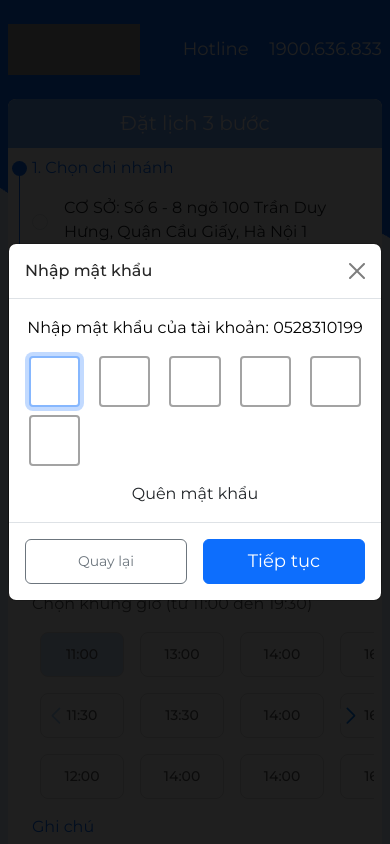
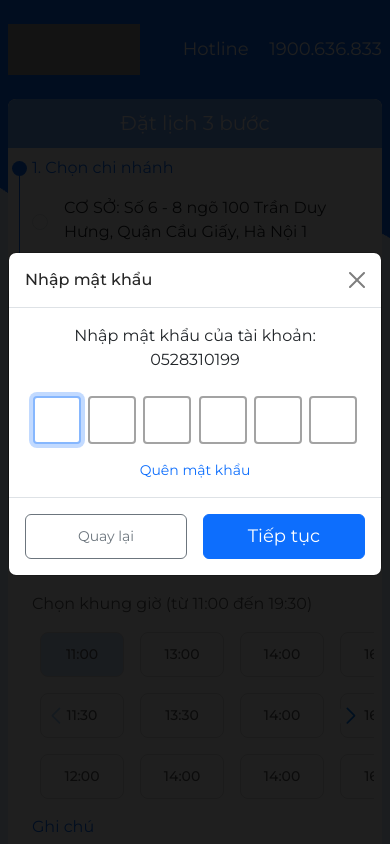
Before and after one commit to HoaCong/BookingSpa, a React (Create React App) app: page / in a window 390 px wide. Shown: the top 844 px of the page. Built offline with nearby package versions, Linux system fonts and the light colour scheme; grey boxes are pictures that could not be loaded.

Commit message:
update layout modal

```diff
--- a/src/components/ModalLogin.jsx
+++ b/src/components/ModalLogin.jsx
@@ -20,16 +20,16 @@ export default function ModalLogin() {
         dialogClassName="width-450"
       >
         <Modal.Header closeButton>
-          <Modal.Title>Đăng nhập</Modal.Title>
+          <Modal.Title className="title-modal">Đăng nhập</Modal.Title>
         </Modal.Header>
         <Modal.Body className="text-center">
-          <div style={{ fontSize: 18 }}>Số điện thoại của bạn là gì ạ?</div>
+          <div class="text-18">Số điện thoại của bạn là gì ạ?</div>
           <Form.Control
             type="text"
             id="phone"
             aria-describedby="phoneHelpBlock"
             placeholder="Nhập số điện thoại của bạn"
-            className="mt-3"
+            className="mt-3 py-2"
           />
         </Modal.Body>
         <Modal.Footer>
--- a/src/components/ModalOTP.jsx
+++ b/src/components/ModalOTP.jsx
@@ -1,5 +1,5 @@
-import React, { useEffect, useRef, useState } from "react";
-import { Button, Col, Form, Modal, Row } from "react-bootstrap";
+import { useEffect, useRef, useState } from "react";
+import { Button, Form, Modal } from "react-bootstrap";
 export default function ModalOTP() {
   const [show, setShow] = useState(true);
   const handleClose = () => setShow(false);
@@ -65,14 +65,14 @@ export default function ModalOTP() {
           <Modal.Title className="title-modal">Nhập mã OTP</Modal.Title>
         </Modal.Header>
         <Modal.Body className="text-center">
-          <div className="text-center content-modal">
-            Nhập mã OTP (6 số) đã gửi về số điện thoại <div>0528310199</div>
+          <div className="text-center px-4">
+            Nhập mã OTP (6 số) đã gửi về số điện thoại <span>0528310199</span>
           </div>
           <Form className="my-3">
-            <Row className="justify-content-center gap-3">
+            <div className="d-flex justify-content-center gap-3">
               {otp.map((data, index) => (
-                <Col key={index} xs="auto px-0">
                 <Form.Control
+                  key={index}
                   ref={(el) => (inputRefs.current[index] = el)}
                   type="text"
                   className="otp-input"
@@ -83,9 +83,8 @@ export default function ModalOTP() {
                   onKeyDown={(e) => handleKeyDown(e, index)}
                   onPaste={handlePaste}
                 />
-                </Col>
               ))}
-            </Row>
+            </div>
           </Form>
           <div className="text-center text-primary" style={{ fontSize: 12 }}>
             00:04:00
--- a/src/components/ModalPassword.jsx
+++ b/src/components/ModalPassword.jsx
@@ -1,12 +1,12 @@
-import React, { useEffect, useRef, useState } from "react";
-import { Button, Col, Form, Modal, Row } from "react-bootstrap";
+import { useEffect, useRef, useState } from "react";
+import { Button, Form, Modal } from "react-bootstrap";
 export default function ModalPassword() {
   const [show, setShow] = useState(true);
   const handleClose = () => setShow(false);
   const handleShow = () => setShow(true);
 
   const inputRefs = useRef([]);
-  const [otp, setOtp] = useState(new Array(6).fill(""));
+  const [password, setPassword] = useState(new Array(6).fill(""));
 
   useEffect(() => {
     handleShow();
@@ -16,31 +16,31 @@ export default function ModalPassword() {
   // const handleChange = (element, index) => {
   //   // Only allow a single digit (0-9) or an empty string
   //   if (/^[0-9]$/.test(element.value) || element.value === "") {
-  //     let newOtp = [...otp];
-  //     newOtp[index] = element.value;
-  //     setOtp(newOtp);
+  //     let newPassword = [...password];
+  //     newPassword[index] = element.value;
+  //     setPassword(newPassword);
 
   //     // Move to next input if input is a number and it's not the last input
   //     if (element.value !== "" && index < 5) {
-  //       document.getElementById(`otpInput-${index + 1}`).focus();
+  //       document.getElementById(`passwordInput-${index + 1}`).focus();
   //     }
   //   }
   // };
   const handleKeyDown = (event, index) => {
     if (/^[0-9]$/.test(event.key)) {
-      let newOtp = [...otp];
-      newOtp[index] = event.key;
-      setOtp(newOtp);
+      let newPassword = [...password];
+      newPassword[index] = event.key;
+      setPassword(newPassword);
       if (index < 5) {
-        document.getElementById(`otpInput-${index + 1}`).focus();
+        document.getElementById(`passwordInput-${index + 1}`).focus();
       }
     }
   };
 
   const parseAndFillOTP = (value) => {
     if (value.length === 6 && /^[0-9]+$/.test(value)) {
-      let newOtp = value.split("");
-      setOtp(newOtp);
+      let newPassword = value.split("");
+      setPassword(newPassword);
     } else {
       // đưa cái alert lên
       alert("Vui lòng nhập một chuỗi gồm 6 chữ số.");
@@ -65,45 +65,42 @@ export default function ModalPassword() {
           <Modal.Title className="title-modal">Nhập mật khẩu</Modal.Title>
         </Modal.Header>
         <Modal.Body className="text-center">
-          <div className="text-center content-modal">
+          <div className="text-center content-modal px-4">
             Nhập mật khẩu của tài khoản: <span>0528310199</span>
           </div>
-          <Form className="my-3 px-3">
-            <Row className="justify-content-between gap-2">
-              {otp.map((data, index) => (
-                <Col key={index} xs="auto px-0">
+          <Form className="my-3 px-2 px-md-3 mt-4">
+            <div className="d-flex justify-content-between">
+              {password.map((data, index) => (
                 <Form.Control
+                  key={index}
                   ref={(el) => (inputRefs.current[index] = el)}
                   type="text"
-                    className="otp-input password-input"
+                  className="password-input"
                   maxLength="1"
-                    id={`otpInput-${index}`}
+                  id={`passwordInput-${index}`}
                   defaultValue={data}
                   // onChange={(e) => handleChange(e.target, index)}
                   onKeyDown={(e) => handleKeyDown(e, index)}
                   onPaste={handlePaste}
                 />
-                </Col>
               ))}
-            </Row>
+            </div>
           </Form>
-          <div className="text-center">Quên mật khẩu</div>
+          <div className="text-center text-14 text-primary">Quên mật khẩu</div>
         </Modal.Body>
         <Modal.Footer>
           <div className="d-flex w-100 gap-3">
             <Button
               variant="outline-secondary"
               onClick={handleClose}
-              className="w-50 py-2"
-              style={{ fontSize: 14 }}
+              className="w-50 py-2 text-14"
             >
               Quay lại
             </Button>
             <Button
               variant="primary"
               onClick={handleClose}
-              className="w-50 py-2"
-              style={{ fontSize: 18 }}
+              className="w-50 py-2 text-18"
             >
               Tiếp tục
             </Button>
--- a/src/index.css
+++ b/src/index.css
@@ -15,12 +15,20 @@ body {
   margin: 0;
   padding: 0;
 }
+.text-14 {
+  font-size: 14px;
+}
+
+.text-18 {
+  font-size: 18px;
+}
 
 .cursor-pointer {
   cursor: pointer;
 }
 
 .width-450 {
+  margin: auto;
   width: 450px;
   max-width: 100%;
 }
@@ -244,11 +252,7 @@ body {
   line-height: 22px;
   word-wrap: break-word;
 }
-.content-modal {
-  color: #000;
-  font-size: 16px;
-  line-height: 25px;
-}
+
 .otp-input {
   width: 1em;
   text-align: center;
@@ -259,14 +263,18 @@ body {
   min-height: 2.4rem;
   min-width: 2.4rem;
 }
+
 .password-input {
-  width: 2rem;
-  min-height: 3.2rem;
-  min-width: 3.2rem;
+  width: 48px;
+  text-align: center;
+  height: 48px;
+  border-radius: 4px;
+  border: 2px solid rgb(163, 163, 163);
+  font-size: 18px;
+  font-weight: 500;
 }
-
-@media screen and (max-width: 768px) {
+@media screen and (max-width: 500px) {
   .width-450 {
-    width: unset;
+    padding: 0.5rem;
   }
 }
```
Lines whose indentation alone changed are shown as unchanged.
